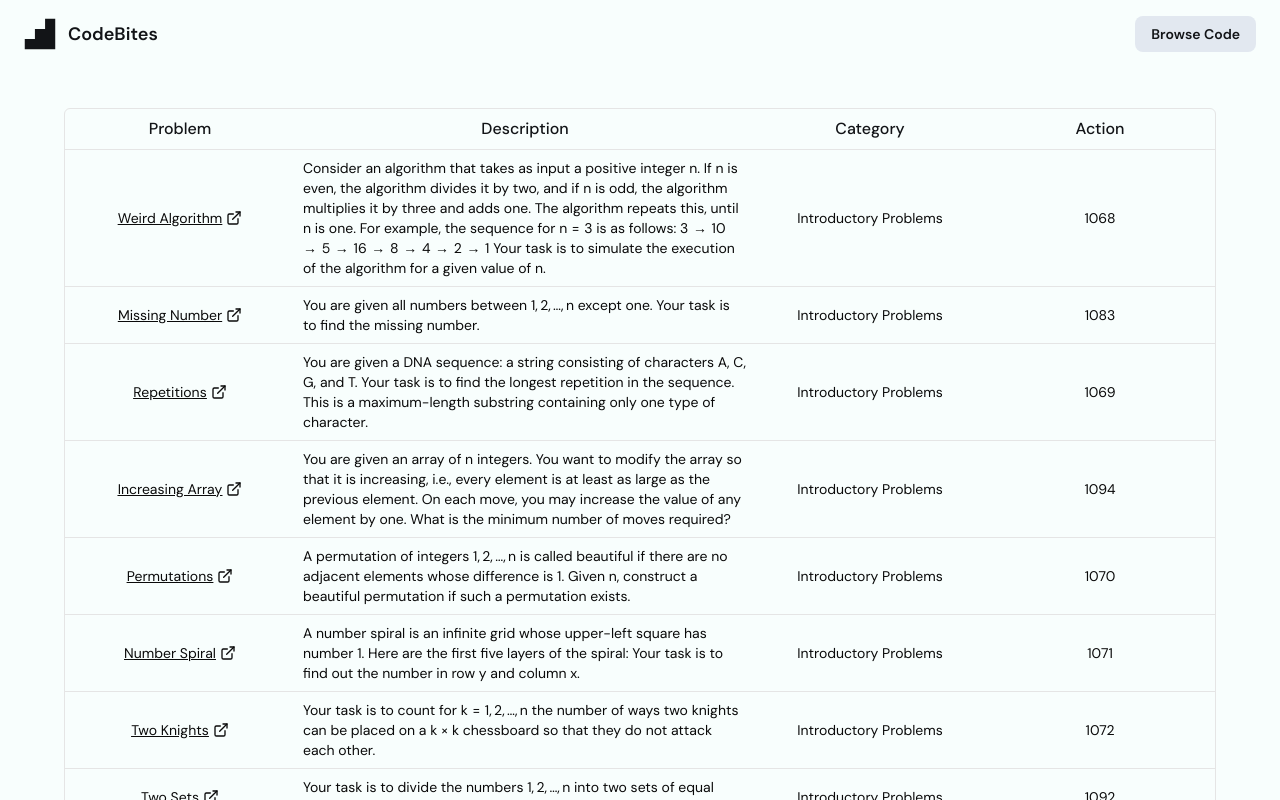
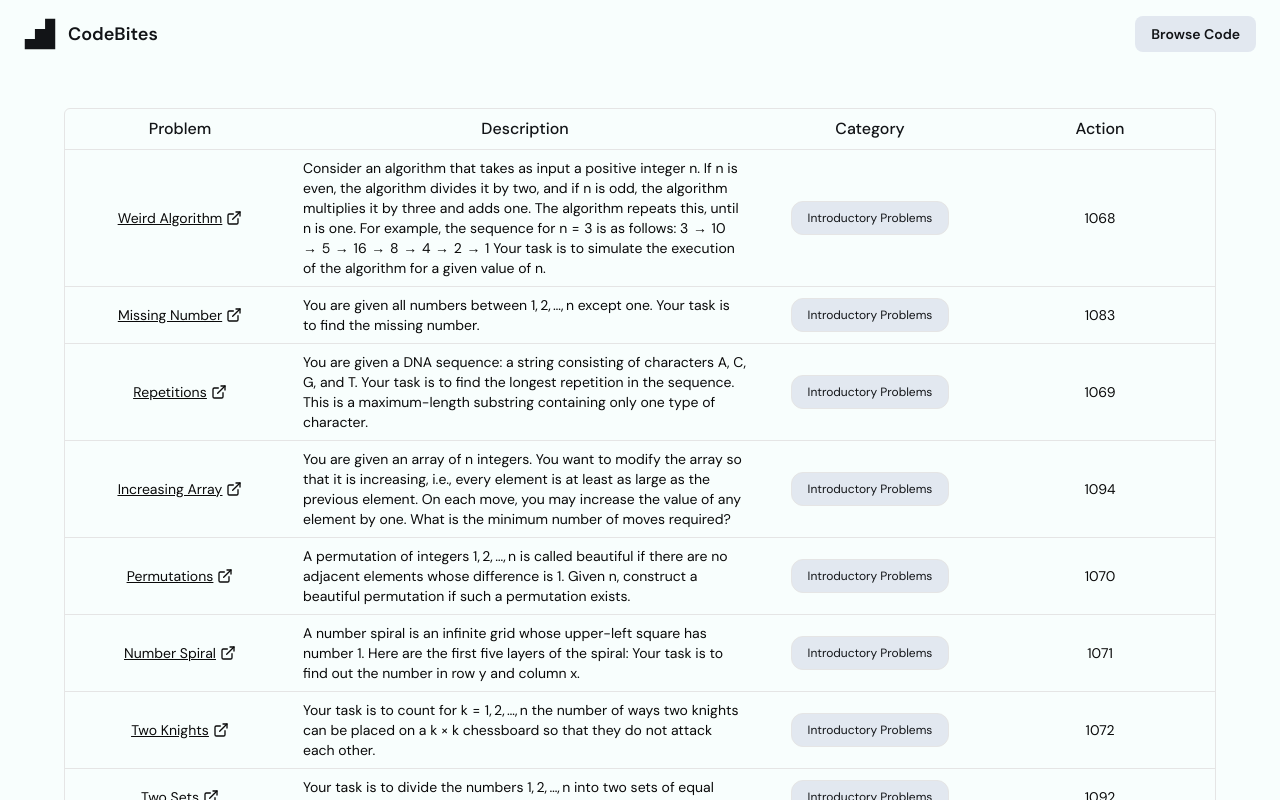
Before and after one commit to 0xkafkaa/codeCSES, a Next.js app: page /dashboard in a window 1280 px wide. Shown: the top 800 px of the page. Built offline with nearby package versions, Linux system fonts and the light colour scheme.

Commit message:
add tags badge

```diff
--- a/components/tableData/columns.tsx
+++ b/components/tableData/columns.tsx
@@ -1,6 +1,7 @@
 "use client";
 
 import { ColumnDef } from "@tanstack/react-table";
+import { Badge } from "@/components/ui/badge";
 import { ExternalLink } from "lucide-react";
 export type Question = {
   id: number;
@@ -42,7 +43,17 @@
     header: "Category",
     size: 25,
     cell: ({ row }) => {
-      return <div className="text-center">{row.getValue("tags")}</div>;
+      // return <div className="text-center">{row.getValue("tags")}</div>;
+      return (
+        <div className="text-center">
+          <Badge
+            variant={"outline"}
+            className="bg-slate-200 text-customBlack font-normal shadow-none rounded-xl px-4 py-2"
+          >
+            {row.getValue("tags")}
+          </Badge>
+        </div>
+      );
     },
   },
   {
--- a/components/tableData/data-table.tsx
+++ b/components/tableData/data-table.tsx
@@ -68,6 +68,7 @@
               >
                 {row.getVisibleCells().map((cell) => (
                   <TableCell key={cell.id} >
+
                     {flexRender(cell.column.columnDef.cell, cell.getContext())}
                   </TableCell>
                 ))}
--- /dev/null
+++ b/components/ui/badge.tsx
@@ -0,0 +1,36 @@
+import * as React from "react"
+import { cva, type VariantProps } from "class-variance-authority"
+
+import { cn } from "@/lib/utils"
+
+const badgeVariants = cva(
+  "inline-flex items-center rounded-md border px-2.5 py-0.5 text-xs font-semibold transition-colors focus:outline-none focus:ring-2 focus:ring-ring focus:ring-offset-2",
+  {
+    variants: {
+      variant: {
+        default:
+          "border-transparent bg-primary text-primary-foreground shadow hover:bg-primary/80",
+        secondary:
+          "border-transparent bg-secondary text-secondary-foreground hover:bg-secondary/80",
+        destructive:
+          "border-transparent bg-destructive text-destructive-foreground shadow hover:bg-destructive/80",
+        outline: "text-foreground",
+      },
+    },
+    defaultVariants: {
+      variant: "default",
+    },
+  }
+)
+
+export interface BadgeProps
+  extends React.HTMLAttributes<HTMLDivElement>,
+    VariantProps<typeof badgeVariants> {}
+
+function Badge({ className, variant, ...props }: BadgeProps) {
+  return (
+    <div className={cn(badgeVariants({ variant }), className)} {...props} />
+  )
+}
+
+export { Badge, badgeVariants }
```
